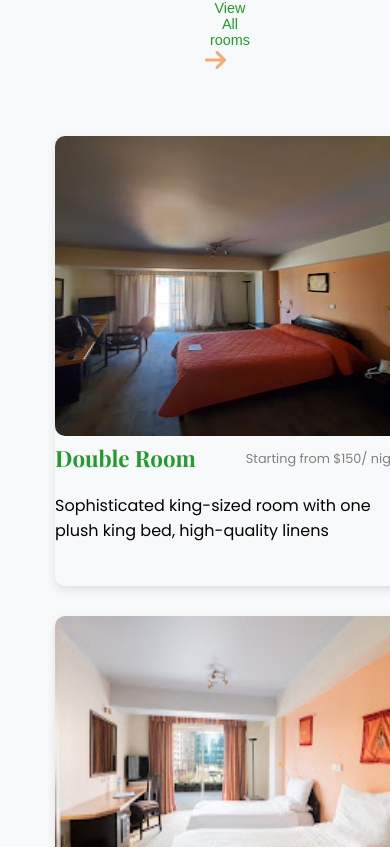
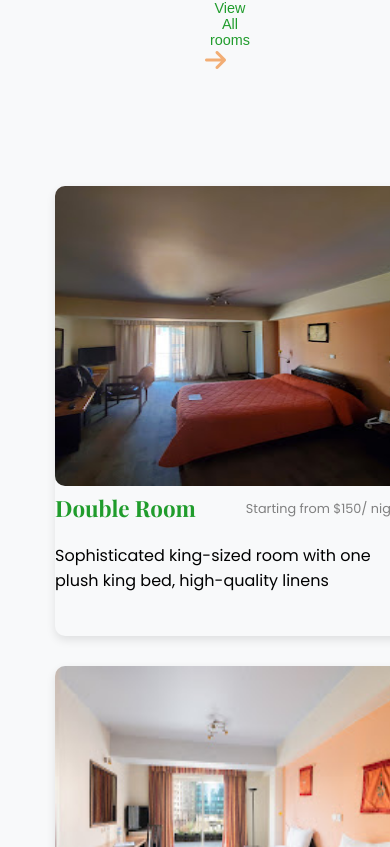
Before and after one commit to Paulos-g/Garden-Inn-project, a React (Vite) app: page / in a window 390 px wide. Shown: the part 1737-2584 px from the top of the page. Built offline with nearby package versions, Linux system fonts and the light colour scheme.

Commit message:
Enhanced mobile css

```diff
--- a/src/main.css
+++ b/src/main.css
@@ -130,7 +130,7 @@ body {
 .card {
   display: flex;
   justify-content: space-around;
-  margin-top: -20px;
+  margin-top: 30px;
   flex-wrap: wrap;
   gap: 30px;
 }
```
